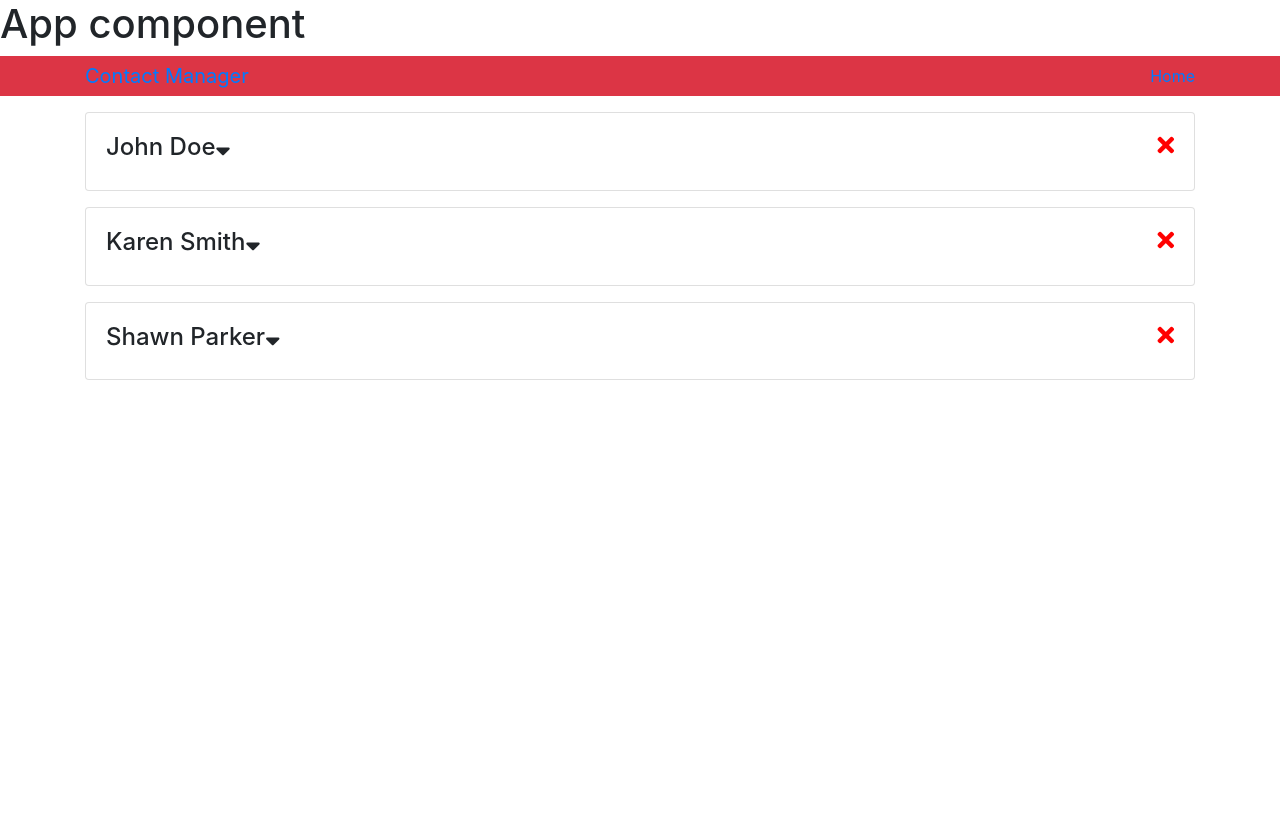
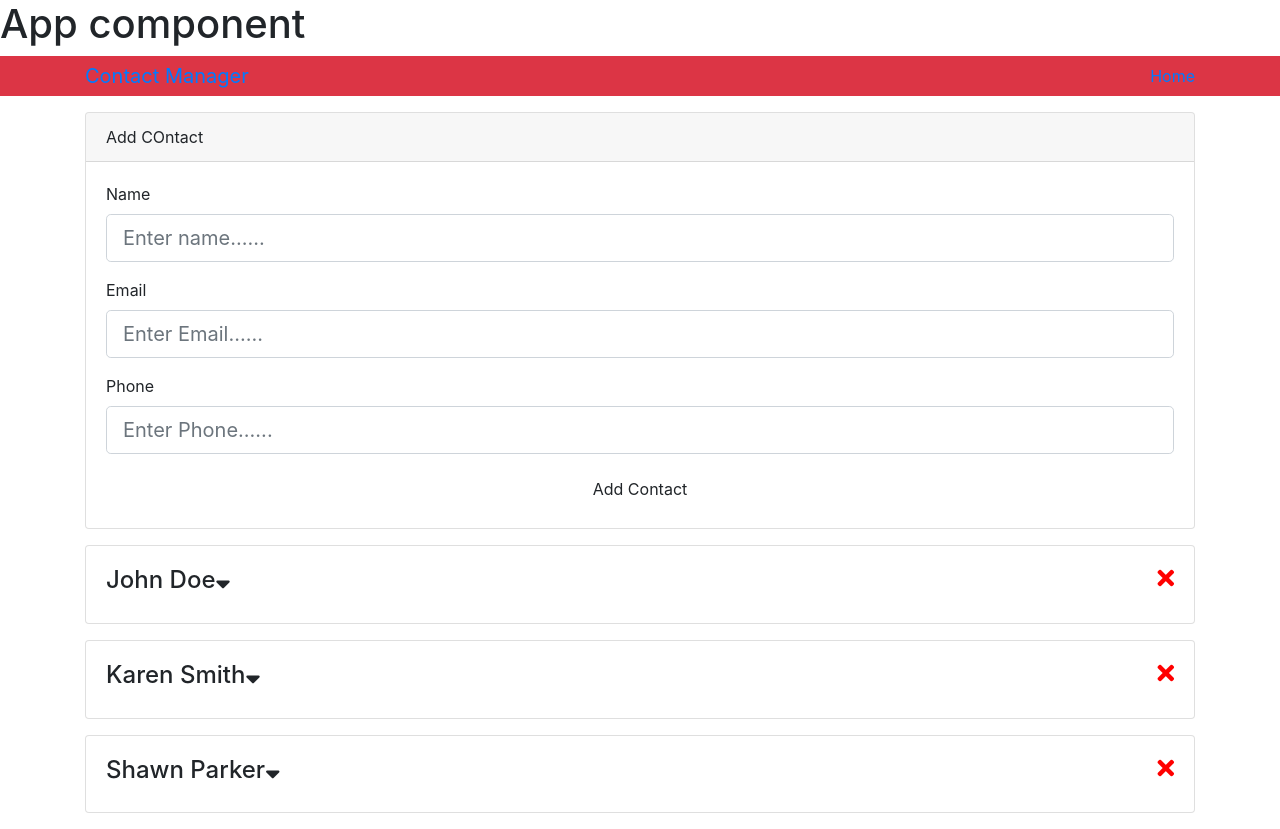
Before and after one commit to ashishbhatnagar05/contactmanager, a React (Create React App) app: page / in a window 1280 px wide. Before the commit the page ends 800 px from the top, so only its background shows below. Built offline with nearby package versions, Linux system fonts and the light colour scheme.

Commit message:
Added form

```diff
--- a/src/App.js
+++ b/src/App.js
@@ -1,8 +1,9 @@
 import React from "react";
-import Contacts from "./components/Contacts";
-import Header from "./components/Header";
+import Contacts from "./components/contacts/Contacts";
+import Header from "./components/layout/Header";
 import "bootstrap/dist/css/bootstrap.min.css";
 import { Provider } from "./context";
+import AddContact from "./components/contacts/AddContact";
 
 class App extends React.Component {
   render() {
@@ -12,7 +13,8 @@ class App extends React.Component {
           <h1>App component</h1>
           <Header branding="Contact Manager" />
           <div className="container">
-            <Contacts />
+           <AddContact/>
+           <Contacts />
           </div>
         </div>
       </Provider>
--- /dev/null
+++ b/src/components/contacts/AddContact.js
@@ -0,0 +1,71 @@
+import React, { Component } from "react";
+
+class AddContact extends Component {
+  state = {
+    name: "",
+    email: "",
+    phone: "",
+  };
+
+  onContactChange = (e) =>
+    this.setState({
+      [e.target.name]: [e.target.value],
+    });
+
+onSubmit= e=>{
+    e.preventDefault();
+    console.log(this.state);
+}
+
+  render() {
+    const { name, email, phone } = this.state;
+    return (
+      <div className="card mb-3">
+        <div className="card-header">Add COntact</div>
+        <div className="card-body">
+          <form onSubmit={this.onSubmit}>
+            <div className="form-group">
+              <label htmlFor="name">Name</label>
+              <input
+                type="text"
+                name="name"
+                className="form-control form-control-lg"
+                placeholder="Enter name......"
+                value={name}
+                onChange={this.onContactChange}
+              ></input>
+            </div>
+            <div className="form-group">
+              <label htmlFor="name">Email</label>
+              <input
+                type="email"
+                name="email"
+                className="form-control form-control-lg"
+                placeholder="Enter Email......"
+                value={email}
+                onChange={this.onContactChange}
+              ></input>
+            </div>
+            <div className="form-group">
+              <label htmlFor="name">Phone</label>
+              <input
+                type="text"
+                name="phone"
+                className="form-control form-control-lg"
+                placeholder="Enter Phone......"
+                value={phone}
+                onChange={this.onContactChange}
+              ></input>
+            </div>
+            <input
+              type="submit"
+              value="Add Contact"
+              className="btn btn-block"
+            ></input>
+          </form>
+        </div>
+      </div>
+    );
+  }
+}
+export default AddContact;
--- a/src/components/Contact.js
+++ b/src/components/contacts/Contact.js
@@ -1,6 +1,6 @@
 import React, { Component } from "react";
 import PropTypes from "prop-types";
-import { Consumer } from "../context";
+import { Consumer } from "../../context";
 
 class Contact extends Component {
   state = {
--- a/src/components/Contacts.js
+++ b/src/components/contacts/Contacts.js
@@ -1,6 +1,6 @@
 import React, { Component } from "react";
 import Contact from "./Contact";
-import { Consumer } from "../context";
+import { Consumer } from "../../context";
 
 class Contacts extends Component {
   render() {
```
Also changed, not shown: src/components/layout/Header.js (renamed from src/components/Header.js).
